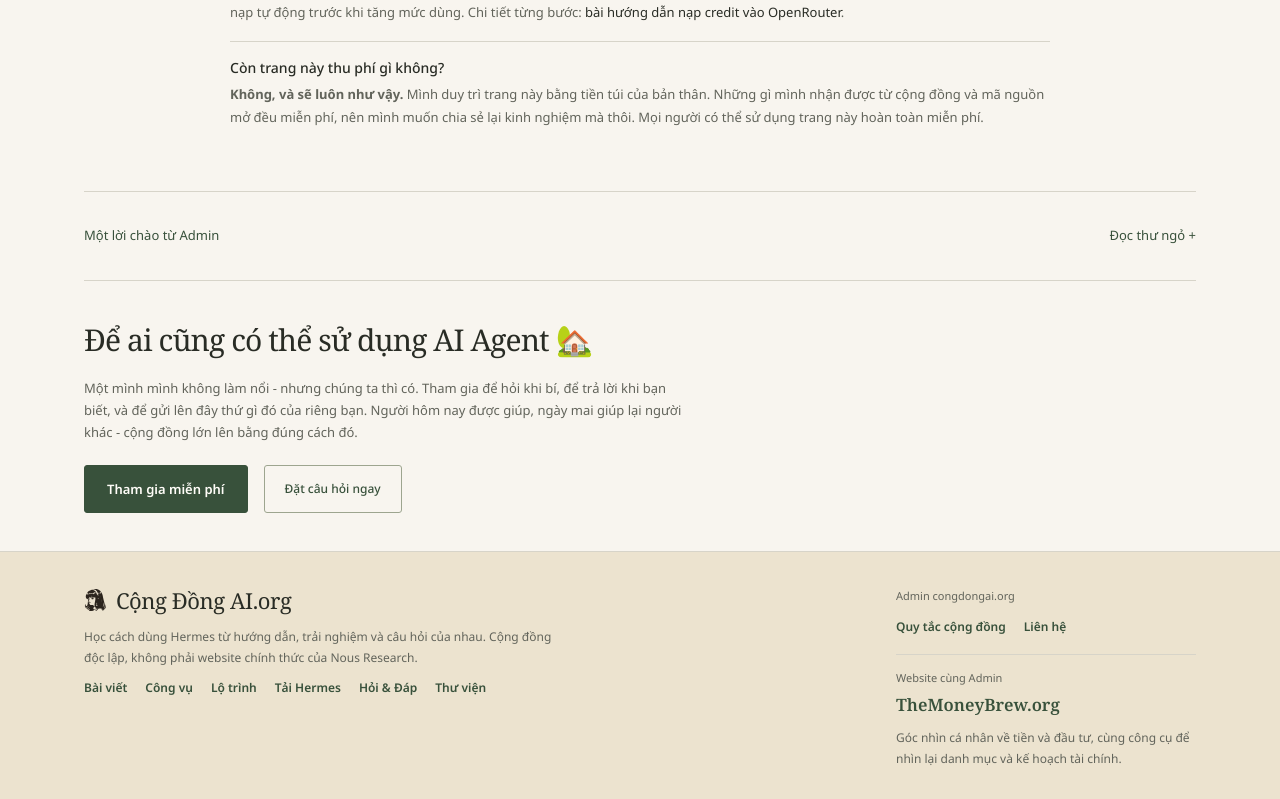
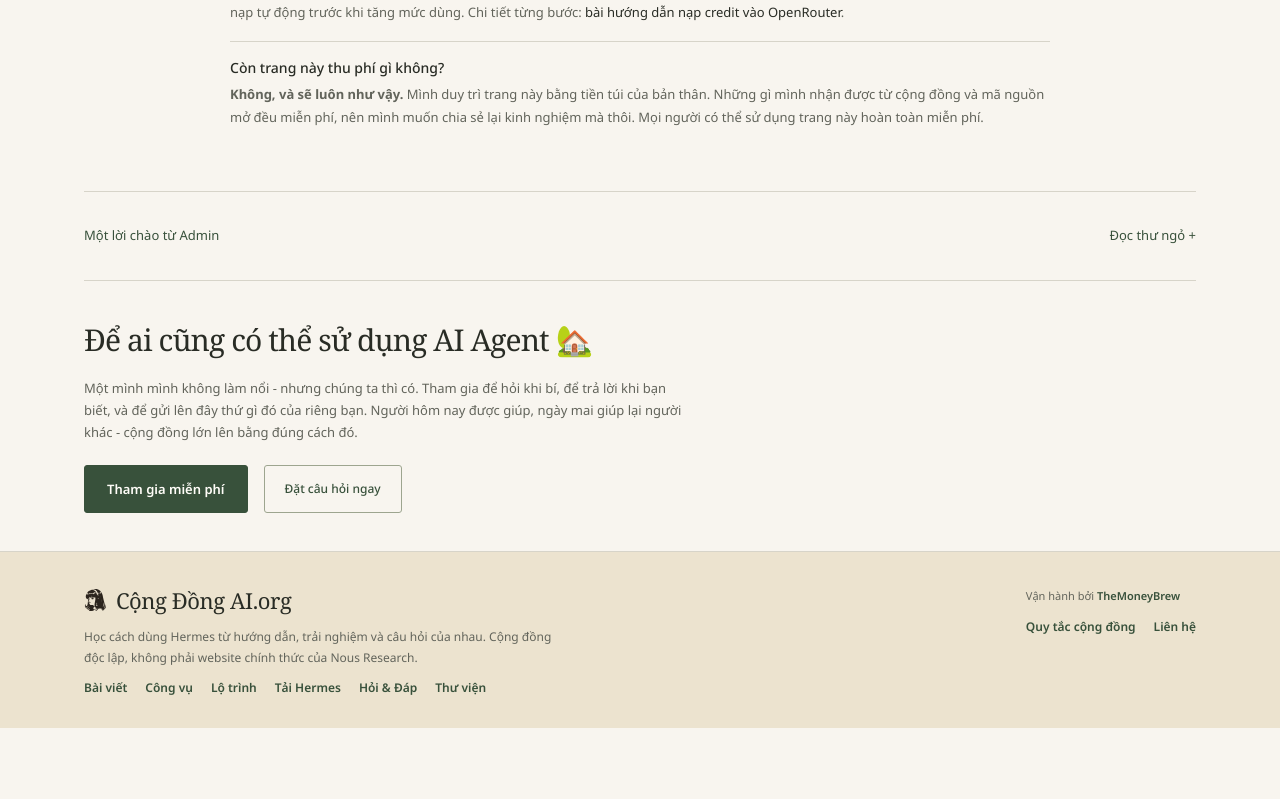
Before and after one commit to trungtd47/congdongai, a Next.js app: page / in a window 1280 px wide. Shown: the part 3170-3969 px from the top of the page. After the commit the page ends 3898 px from the top, so only its background shows below. Built offline with nearby package versions, Linux system fonts and the light colour scheme; no server answers; the database is empty.

Commit message:
feat: footer stamp 'Vận hành bởi TheMoneyBrew' replaces Admin label

```diff
--- a/src/app/globals.css
+++ b/src/app/globals.css
@@ -235,10 +235,6 @@ footer.site-footer small { font-size: 11px; color: var(--color-muted); }
 footer.site-footer a { color: var(--color-green); font-weight: 600; }
 footer.site-footer a:hover { text-decoration: underline; text-underline-offset: 4px; }
 .footer-links { display: flex; flex-wrap: wrap; gap: 10px 18px; font-size: 12px; margin-top: 10px; }
-.footer-sister { margin-top: 16px; padding-top: 14px; border-top: 1px solid var(--color-line); max-width: 300px; }
-.footer-sister small { display: block; }
-.footer-sister-link { display: inline-block; margin-top: 4px; font-family: var(--font-serif); font-size: 17px; }
-.footer-sister p { max-width: none; }
 
 /* ============================================================
    READER — bài chi tiết (4 template)
--- a/src/components/Footer.tsx
+++ b/src/components/Footer.tsx
@@ -39,25 +39,15 @@ export function Footer() {
           </div>
         </div>
         <div>
-          <small>Admin congdongai.org</small>
+          <small>
+            Vận hành bởi{" "}
+            <a href={siteConfig.madeBy.url} target="_blank" rel="noopener">
+              {siteConfig.madeBy.name}
+            </a>
+          </small>
           <div className="footer-links">
             <Link href="/quy-tac-cong-dong">Quy tắc cộng đồng</Link>
             <Link href="/quy-tac-cong-dong">Liên hệ</Link>
-          </div>
-          <div className="footer-sister">
-            <small>Website cùng Admin</small>
-            <a
-              href={siteConfig.madeBy.url}
-              target="_blank"
-              rel="noopener"
-              className="footer-sister-link"
-            >
-              TheMoneyBrew.org
-            </a>
-            <p>
-              Góc nhìn cá nhân về tiền và đầu tư, cùng công cụ để nhìn lại danh
-              mục và kế hoạch tài chính.
-            </p>
           </div>
         </div>
       </div>
```
Also changed, not shown: 1 other file (tests, documents, lock files or other folders).
